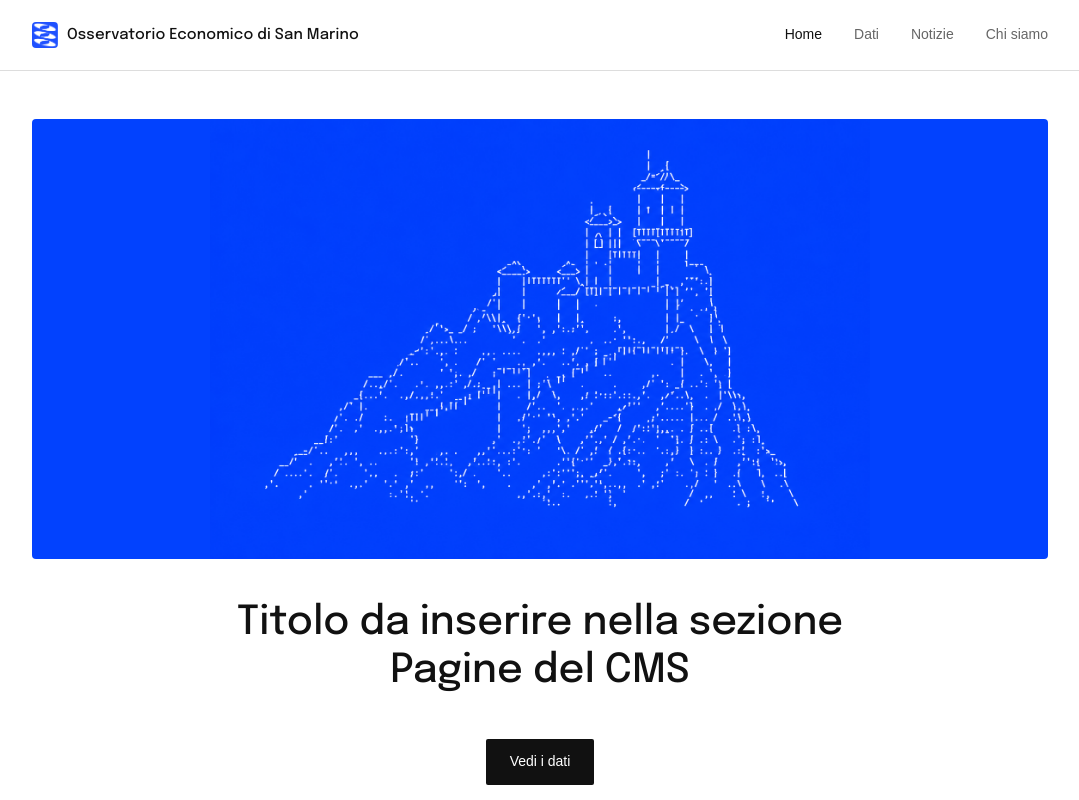
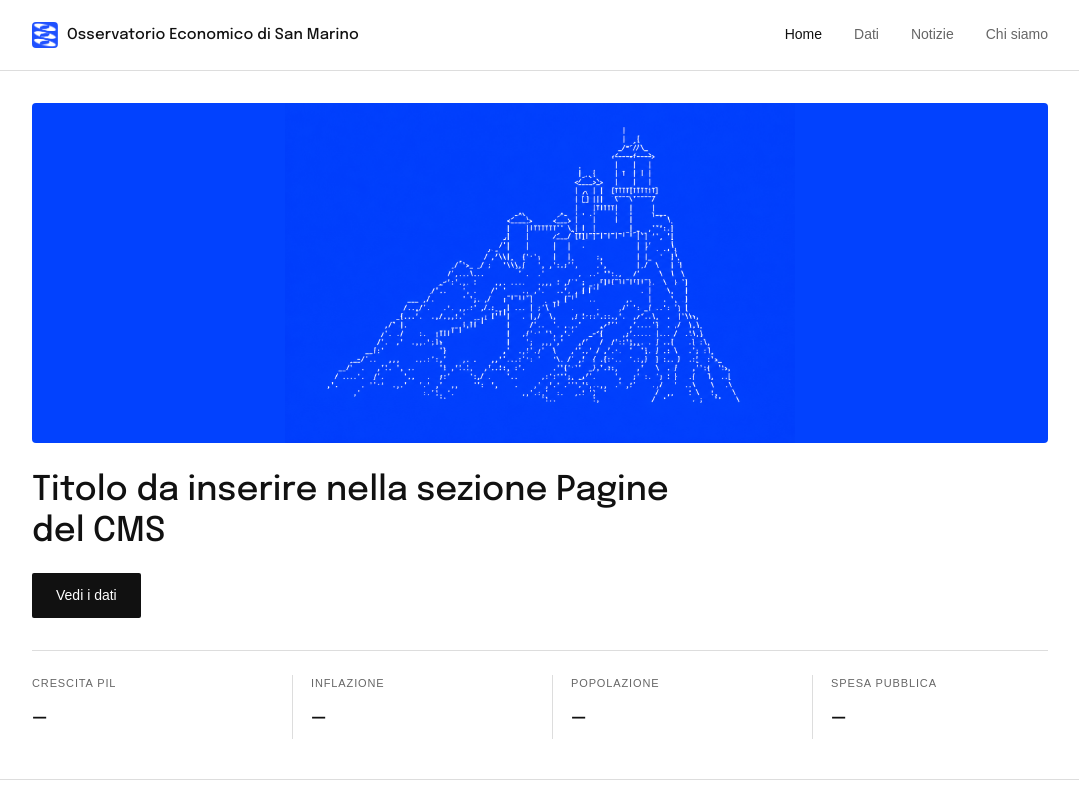
Before and after one commit to edoardocarpi/oesm-sito-pubblico, a Next.js app: page / in a window 1280 px wide. Shown: the top 800 px of the page, without its empty margins (100-1179 px from the left). Built offline with nearby package versions, Linux system fonts and the light colour scheme; no server answers; the database is empty.

Commit message:
Pagina articolo, striscia dati, immagini, fix vari

```diff
--- a/app/globals.css
+++ b/app/globals.css
@@ -45,22 +45,22 @@ nav a.active { color: var(--ink); }
 nav a:hover { color: var(--accent); }
 
 /* HERO (Home) */
-.hero { padding: 48px 0 56px; border-bottom: 1px solid var(--line); }
+.hero { padding: 32px 0 40px; border-bottom: 1px solid var(--line); }
 .hero-immagine {
   width: 100%;
-  height: 440px;
+  height: 340px;
   border-radius: 4px;
   overflow: hidden;
-  margin-bottom: 40px;
+  margin-bottom: 28px;
   background: var(--blu-castello);
   display: flex;
   align-items: center;
   justify-content: center;
 }
 .hero-immagine img { max-width: 100%; height: 100%; width: auto; object-fit: contain; display: block; }
-.hero-testo-centrato { text-align: center; max-width: 640px; margin: 0 auto; }
-.hero-testo-centrato h1 { font-size: 40px; line-height: 1.2; margin-bottom: 28px; }
-.hero-sub { font-size: 17px; color: var(--muted); max-width: 520px; margin: 0 auto 20px; }
+.hero-testo { max-width: 640px; }
+.hero-testo h1 { font-size: 34px; line-height: 1.2; margin-bottom: 16px; }
+.hero-sub { font-size: 16px; color: var(--muted); max-width: 520px; margin: 0 0 16px; }
 .btn {
   display: inline-block;
   background: var(--ink);
@@ -68,12 +68,12 @@ nav a:hover { color: var(--accent); }
   font-size: 14px;
   padding: 12px 24px;
   border-radius: 2px;
-  margin-top: 16px;
+  margin-top: 4px;
 }
 .btn:hover { background: #333; }
 .data-strip {
-  margin-top: 48px;
-  padding-top: 28px;
+  margin-top: 32px;
+  padding-top: 24px;
   border-top: 1px solid var(--line);
   display: grid;
   grid-template-columns: repeat(4, 1fr);
@@ -170,10 +170,10 @@ nav a:hover { color: var(--accent); }
 /* IMMAGINE DI APERTURA (Chi Siamo) */
 .chi-siamo-immagine {
   width: 100%;
-  height: 320px;
+  height: 260px;
   border-radius: 4px;
   overflow: hidden;
-  margin-bottom: 32px;
+  margin-bottom: 24px;
   background: var(--blu-mappa);
   display: flex;
   align-items: center;
@@ -181,11 +181,13 @@ nav a:hover { color: var(--accent); }
 }
 .chi-siamo-immagine img { max-width: 100%; height: 100%; width: auto; object-fit: contain; display: block; }
 
-.chi-siamo-corpo { display: flex; gap: 48px; align-items: flex-start; margin-top: 8px; }
-.chi-siamo-testo { flex: 1; min-width: 260px; }
-.chi-siamo-testo p { max-width: 100%; }
-.chi-siamo-palazzo { flex: 0 0 300px; }
-.chi-siamo-palazzo img { width: 100%; height: auto; border-radius: 4px; display: block; }
+.chi-siamo-corpo {
+  margin-top: 12px;
+  column-count: 2;
+  column-gap: 48px;
+  max-width: none;
+}
+.chi-siamo-corpo p { max-width: none; break-inside: avoid; margin: 0 0 14px; }
 
 /* CONTATTI (Chi siamo) */
 .contatti { padding: 0 0 72px; }
@@ -315,7 +317,7 @@ footer { padding: 48px 0 40px; border-top: 1px solid var(--line); }
 
 /* RESPONSIVE */
 @media (max-width: 800px) {
-  .hero-testo-centrato h1 { font-size: 28px; }
+  .hero-testo h1 { font-size: 28px; }
   .hero-immagine { height: 240px; margin-bottom: 28px; }
   .chi-siamo-immagine { height: 200px; }
   .page-header h1 { font-size: 30px; }
@@ -325,6 +327,5 @@ footer { padding: 48px 0 40px; border-top: 1px solid var(--line); }
   .dati-layout { grid-template-columns: 1fr; }
   .dati-sidebar { position: static; }
   .about-teaser { flex-direction: column; align-items: flex-start; gap: 16px; }
-  .chi-siamo-corpo { flex-direction: column; }
-  .chi-siamo-palazzo { flex: none; width: 100%; max-width: 240px; }
+  .chi-siamo-corpo { column-count: 1; }
 }
--- a/app/page.jsx
+++ b/app/page.jsx
@@ -63,7 +63,7 @@ export default async function HomePage() {
           <div className="hero-immagine">
             <img src="/oesm-san-marino.png" alt="Illustrazione di San Marino" />
           </div>
-          <div className="hero-testo-centrato">
+          <div className="hero-testo">
             <h1>{campi.titolo || 'Titolo da inserire nella sezione Pagine del CMS'}</h1>
             {campi.sottotitolo && <p className="hero-sub">{campi.sottotitolo}</p>}
             {campi.intro && <p className="hero-sub">{campi.intro}</p>}
```
Also changed, not shown: app/chi-siamo/page.jsx (+5 -10 lines), 2 other files (tests, documents, lock files or other folders).
